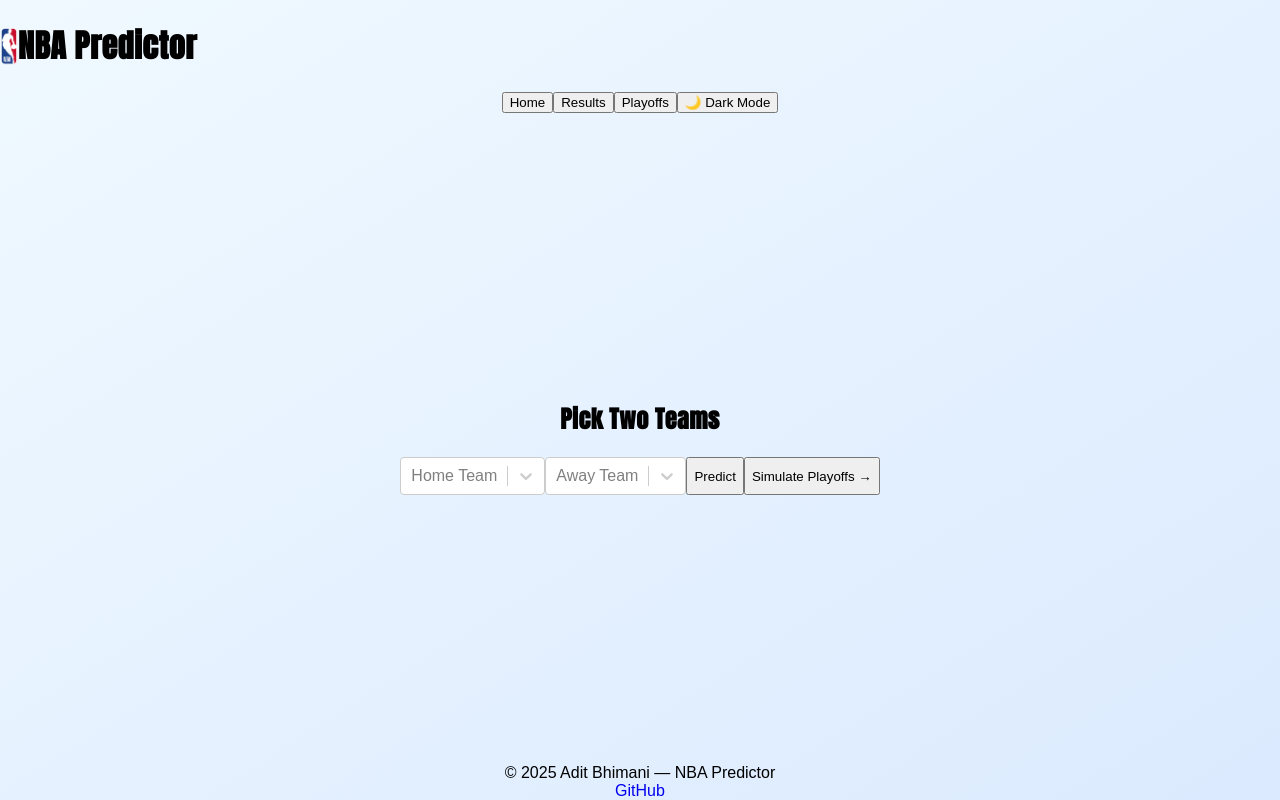
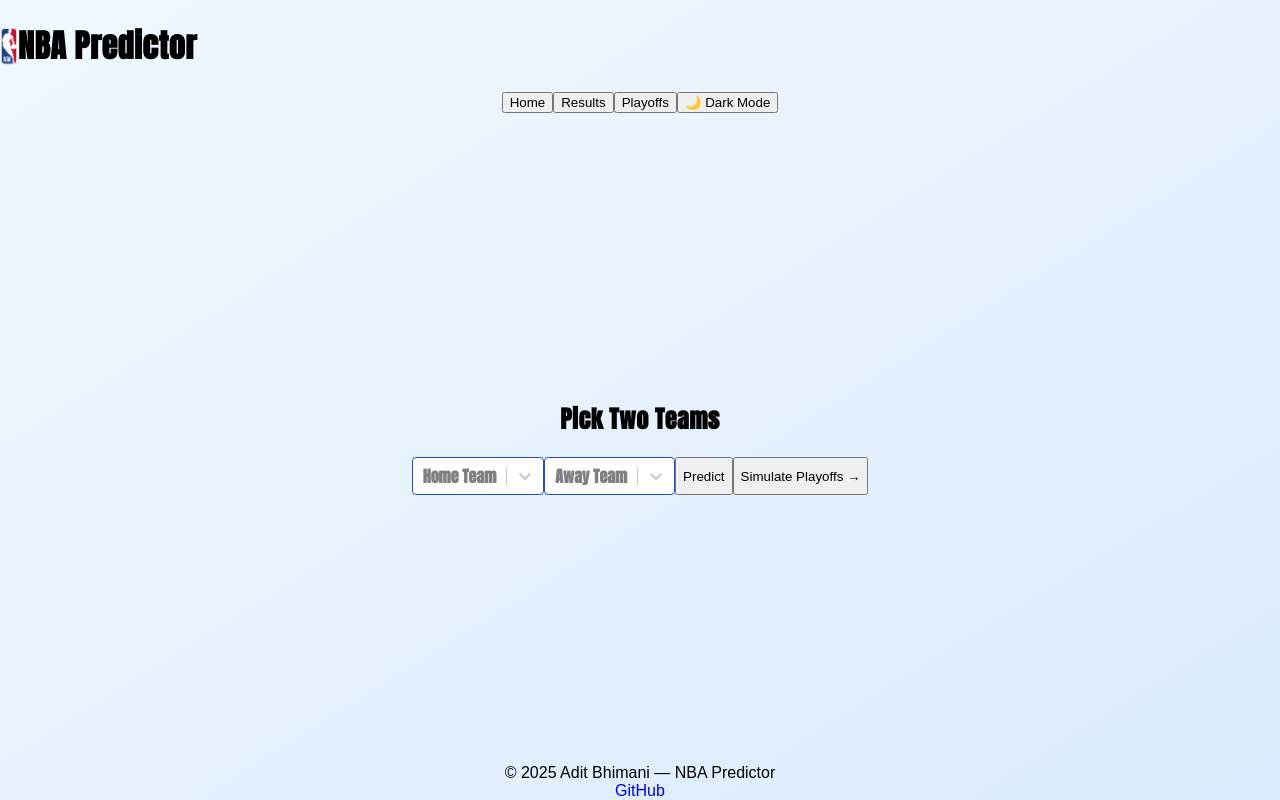
Before and after one commit to adit1110/nba-game-predictor, a React (Vite) app in the folder frontend/: page / in a window 1280 px wide. Built offline with nearby package versions, Linux system fonts and the light colour scheme.

Commit message:
Fixed twhite text in dropdown on result page when in dark mode.

```diff
--- a/frontend/src/pages/HomePage.jsx
+++ b/frontend/src/pages/HomePage.jsx
@@ -47,20 +47,73 @@ function HomePage() {
     value={teamOptions.find(opt => opt.value === homeTeam)}
     placeholder="Home Team"
     className="w-48"
+    styles={{
+      control: (base) => ({
+        ...base,
+        backgroundColor: 'white',
+        borderColor: '#1d4ed8',
+        fontWeight: '600',
+        fontFamily: 'Anton, sans-serif',
+      }),
+      singleValue: (base) => ({
+        ...base,
+        color: '#1e3a8a',
+      }),
+      menu: (base) => ({
+        ...base,
+        backgroundColor: document.body.classList.contains('dark') ? '#1e293b' : 'white',
+        color: document.body.classList.contains('dark') ? '#f8fafc' : 'black',
+      }),
+      option: (base, { isFocused }) => ({
+        ...base,
+        backgroundColor: isFocused
+          ? (document.body.classList.contains('dark') ? '#334155' : '#dbeafe')
+          : 'transparent',
+        color: document.body.classList.contains('dark') ? '#f8fafc' : 'black',
+      }),
+    }}
   />
+
   <Select
     options={teamOptions.filter(option => option.value !== homeTeam)}
     onChange={(option) => setAwayTeam(option.value)}
     value={teamOptions.find(opt => opt.value === awayTeam)}
     placeholder="Away Team"
     className="w-48"
+    styles={{
+      control: (base) => ({
+        ...base,
+        backgroundColor: 'white',
+        borderColor: '#1d4ed8',
+        fontWeight: '600',
+        fontFamily: 'Anton, sans-serif',
+      }),
+      singleValue: (base) => ({
+        ...base,
+        color: '#1e3a8a',
+      }),
+      menu: (base) => ({
+        ...base,
+        backgroundColor: document.body.classList.contains('dark') ? '#1e293b' : 'white',
+        color: document.body.classList.contains('dark') ? '#f8fafc' : 'black',
+      }),
+      option: (base, { isFocused }) => ({
+        ...base,
+        backgroundColor: isFocused
+          ? (document.body.classList.contains('dark') ? '#334155' : '#dbeafe')
+          : 'transparent',
+        color: document.body.classList.contains('dark') ? '#f8fafc' : 'black',
+      }),
+    }}
   />
+
   <button
     onClick={handleSubmit}
-              className="w-48 rounded shadow bg-blue-600 hover:bg-blue-700 text-white font-semibold py-2 rounded-lg shadow transition"
+    className="w-48 rounded shadow bg-blue-600 hover:bg-blue-700 text-white font-semibold py-2 transition"
   >
     Predict
   </button>
+
   <button
     onClick={() => navigate('/playoffs')}
     className="mt-4 bg-purple-600 dark:bg-purple-500 dark:hover:bg-purple-400 hover:bg-purple-700 text-white px-4 py-2 rounded transition"
@@ -68,6 +121,7 @@ function HomePage() {
     Simulate Playoffs →
   </button>
 </div>
+
         </div>
       </main>
       <Footer />
--- a/frontend/src/pages/Resultpage.jsx
+++ b/frontend/src/pages/Resultpage.jsx
@@ -92,7 +92,7 @@ function ResultPage() {
               styles={{
   control: (base) => ({
     ...base,
-                  backgroundColor: '#ffffff',
+    backgroundColor: 'white',
     borderColor: '#1d4ed8',
     fontWeight: '600',
     textTransform: 'uppercase',
@@ -103,8 +103,21 @@ function ResultPage() {
   singleValue: (base) => ({
     ...base,
     color: '#1e3a8a',
-                })
+  }),
+  menu: (base) => ({
+    ...base,
+    backgroundColor: document.body.classList.contains('dark') ? '#1e293b' : 'white',
+    color: document.body.classList.contains('dark') ? '#f8fafc' : 'black',
+  }),
+  option: (base, { isFocused }) => ({
+    ...base,
+    backgroundColor: isFocused
+      ? (document.body.classList.contains('dark') ? '#334155' : '#dbeafe')
+      : 'transparent',
+    color: document.body.classList.contains('dark') ? '#f8fafc' : 'black',
+  }),
 }}
+
               className='w-48'
             />
 
@@ -125,7 +138,7 @@ function ResultPage() {
               styles={{
   control: (base) => ({
     ...base,
-                  backgroundColor: '#ffffff',
+    backgroundColor: 'white',
     borderColor: '#1d4ed8',
     fontWeight: '600',
     textTransform: 'uppercase',
@@ -136,8 +149,21 @@ function ResultPage() {
   singleValue: (base) => ({
     ...base,
     color: '#1e3a8a',
-                })
+  }),
+  menu: (base) => ({
+    ...base,
+    backgroundColor: document.body.classList.contains('dark') ? '#1e293b' : 'white',
+    color: document.body.classList.contains('dark') ? '#f8fafc' : 'black',
+  }),
+  option: (base, { isFocused }) => ({
+    ...base,
+    backgroundColor: isFocused
+      ? (document.body.classList.contains('dark') ? '#334155' : '#dbeafe')
+      : 'transparent',
+    color: document.body.classList.contains('dark') ? '#f8fafc' : 'black',
+  }),
 }}
+
               className='w-48'
             />
 
```
Lines whose indentation alone changed are shown as unchanged.
